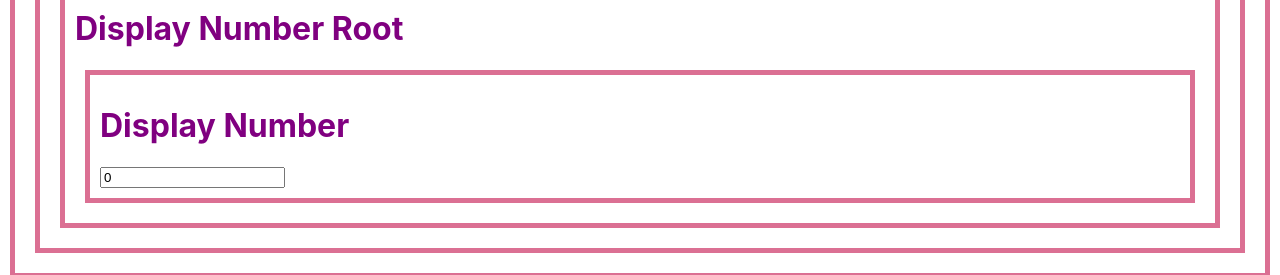
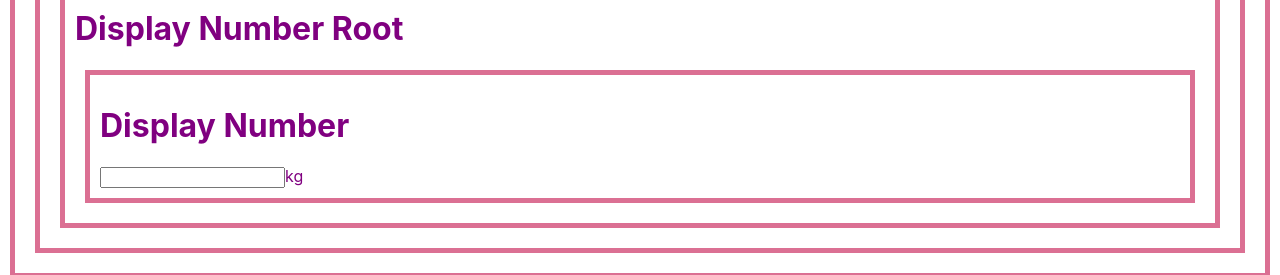
Before and after one commit to Won-dy/React-Redux_Study, a React (Create React App) app: page / in a window 1280 px wide. Shown: the part 425-700 px from the top of the page. Built offline with nearby package versions, Linux system fonts and the light colour scheme.

Commit message:
connect()() & provider

```diff
--- a/package.json
+++ b/package.json
@@ -8,6 +8,7 @@
     "@testing-library/user-event": "^13.5.0",
     "react": "^17.0.2",
     "react-dom": "^17.0.2",
+    "react-redux": "^7.2.6",
     "react-scripts": "5.0.0",
     "redux": "^4.1.2",
     "web-vitals": "^2.1.3"
--- a/src/components/DisplayNumber.jsx
+++ b/src/components/DisplayNumber.jsx
@@ -4,7 +4,7 @@ export default class DisplayNumber extends Component{
         return (
         <div>
             <h1>Display Number</h1>
-            <input type="text" value={this.props.number} readOnly></input>
+            <input type="text" value={this.props.number} readOnly></input>{this.props.unit}
         </div>
         )
     }
--- a/src/components/DisplayNumberRoot.jsx
+++ b/src/components/DisplayNumberRoot.jsx
@@ -5,7 +5,7 @@ export default class DisplayNumberRoot extends Component{
       return (
         <div>
           <h1>Display Number Root</h1>
-          <DisplayNumber></DisplayNumber>
+          <DisplayNumber unit="kg"></DisplayNumber>
         </div>
       )
     }
--- a/src/containers/AddNumber.jsx
+++ b/src/containers/AddNumber.jsx
@@ -1,4 +1,8 @@
 import AddNumber from "../components/AddNumber";
+import {connect} from 'react-redux';
+export default connect()(AddNumber);
+
+/*
 import React, { Component } from "react";
 import store from "../store";
 export default class extends Component {
@@ -8,3 +12,4 @@ export default class extends Component {
         }.bind(this)}></AddNumber>
     }
 }
+*/
--- a/src/containers/DisplayNumber.jsx
+++ b/src/containers/DisplayNumber.jsx
@@ -1,7 +1,12 @@
 import DisplayNumber from "../components/DisplayNumber";
+import {connect} from 'react-redux';
+export default connect()(DisplayNumber);  // 괄호2개 커넥트 실행하면 리턴값이 함수, 그 함수를 다시 실행 해서 만들어진 값을 export
+// DisplayNumber 컴포넌트를 connect함수의 인자로 전달하면, connect는 ##~##처럼 생긴 컴포넌트를 뱉어냄
+
+/*
 import React, { Component } from "react";
 import store from "../store";
-export default class extends Component {
+export default ##class extends Component {
     state = {number:store.getState().number}
     constructor(props){
         super(props);
@@ -10,6 +15,7 @@ export default class extends Component {
         }.bind(this));
     }
     render(){
-        return <DisplayNumber number={this.state.number}></DisplayNumber>
+        return <DisplayNumber number={this.state.number} unit={this.props.unit}></DisplayNumber>
     }
-}
+}##
+*/
--- a/src/index.js
+++ b/src/index.js
@@ -3,10 +3,17 @@ import ReactDOM from 'react-dom';
 import './index.css';
 import App from './App';
 import reportWebVitals from './reportWebVitals';
+import {Provider} from 'react-redux';
+import store from './store';
+// App 컴포넌트의 상위 컴포넌트인 Provider 가져오기
+// Provider는 반드시 store props 받아야함
+
 
 ReactDOM.render(
   <React.StrictMode>
-    <App />
+    <Provider store={store}>
+      <App />
+    </Provider>
   </React.StrictMode>,
   document.getElementById('root')
 );
```
Also changed, not shown: 1 other file (tests, documents, lock files or other folders).
